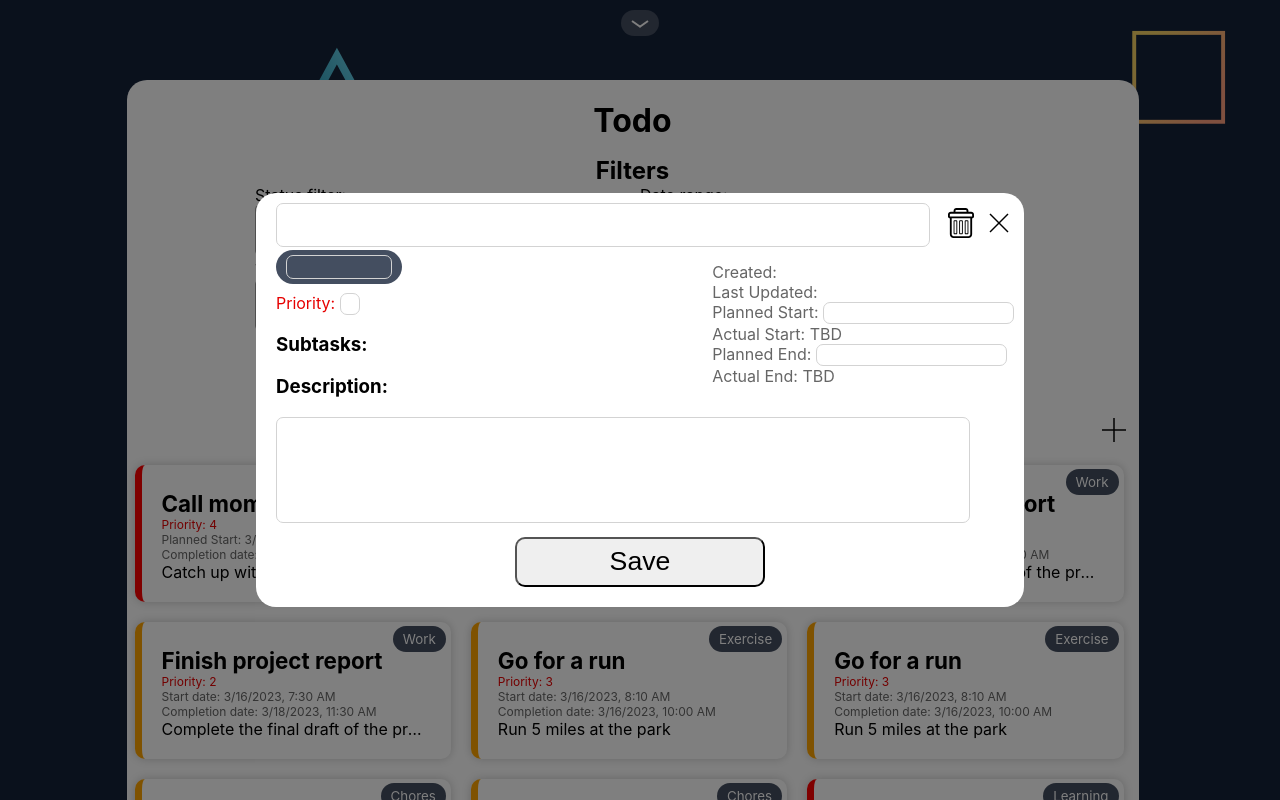
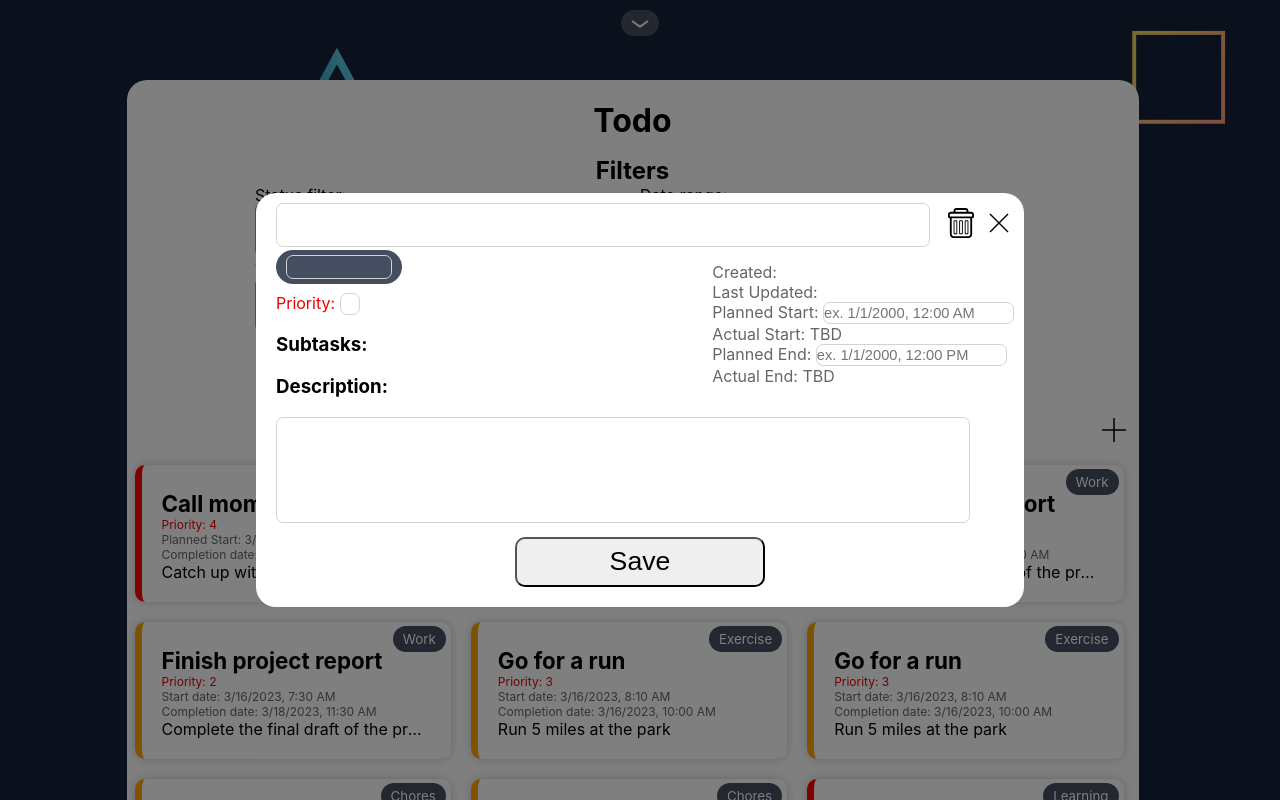
Before and after one commit to DanielGRasmussen/todo-fullstack, a React (Create React App) app: page / in a window 1280 px wide. Both pictures are taken after a click on the picture 1127 px from the left and 430 px from the top of the page. Shown: the top 800 px of the page. Built offline with nearby package versions, Linux system fonts and the light colour scheme.

Commit message:
Added more data validation and placeholders for dates.

```diff
--- a/src/main/Main.tsx
+++ b/src/main/Main.tsx
@@ -24,7 +24,7 @@ function Main(): JSX.Element {
 		}
 	});
 
-	function startNotice(noticeType: string, noticeMessage: string) {
+	function startNotice(noticeType: string, noticeMessage: string): void {
 		setNoticeInfo({ type: noticeType, message: noticeMessage });
 		setShowNotice(true);
 		setTimeout(() => hideNotice(), 2000);
--- a/src/modal/Dates.tsx
+++ b/src/modal/Dates.tsx
@@ -38,6 +38,7 @@ function Dates({ todo, dataChange, create }: IDatesProps) {
 					onBlur={(event) => {
 						dataChange(event.target.value, "proposedStartDate");
 					}}
+					placeholder="ex. 1/1/2000, 12:00 AM"
 				/>
 			</li>
 			<li>
@@ -56,6 +57,7 @@ function Dates({ todo, dataChange, create }: IDatesProps) {
 					onBlur={(event) => {
 						dataChange(event.target.value, "proposedEndDate");
 					}}
+					placeholder="ex. 1/1/2000, 12:00 PM"
 				/>
 			</li>
 			<li>
--- a/src/modal/Modal.tsx
+++ b/src/modal/Modal.tsx
@@ -40,20 +40,23 @@ export function Modal(
 	function dataChange(newValue, dataType: string, forceUpdate = false) {
 		// General dataChange function to reload the modal and pass on new data to db
 		let value = newValue;
+		// Validate data
 		if (dataType === "priority") {
 			if (!checkPriorityValid(newValue)) {
-				startNotice("error", "Invalid Priority Entry", 2000);
-				return;
+				return startNotice("error", "Invalid Priority Entry");
 			}
 		} else if (
 			dataType === "proposedStartDate" ||
 			dataType === "proposedEndDate"
 		) {
 			if (!isDateFormatValid(newValue)) {
-				startNotice("error", "Invalid Date", 2000);
-				return;
+				return startNotice("error", "Invalid Date");
 			}
 			value = new Date(value).toISOString();
+		} else if (dataType === "title" && newValue === "") {
+			return startNotice("error", "Invalid Title");
+		} else if (dataType === "type" && newValue === "") {
+			return startNotice("error", "Invalid Type");
 		}
 		if (todo[dataType] === value && !forceUpdate) return;
 
@@ -111,6 +114,16 @@ export function Modal(
 	}
 
 	function createTodo() {
+		if (
+			!(
+				todo.title &&
+				todo.priority &&
+				todo.proposedStartDate &&
+				todo.proposedEndDate
+			)
+		) {
+			return startNotice("error", "All fields are required");
+		}
 		saveTodo(todo).then(() => {
 			fetchTodoList();
 		});
```
